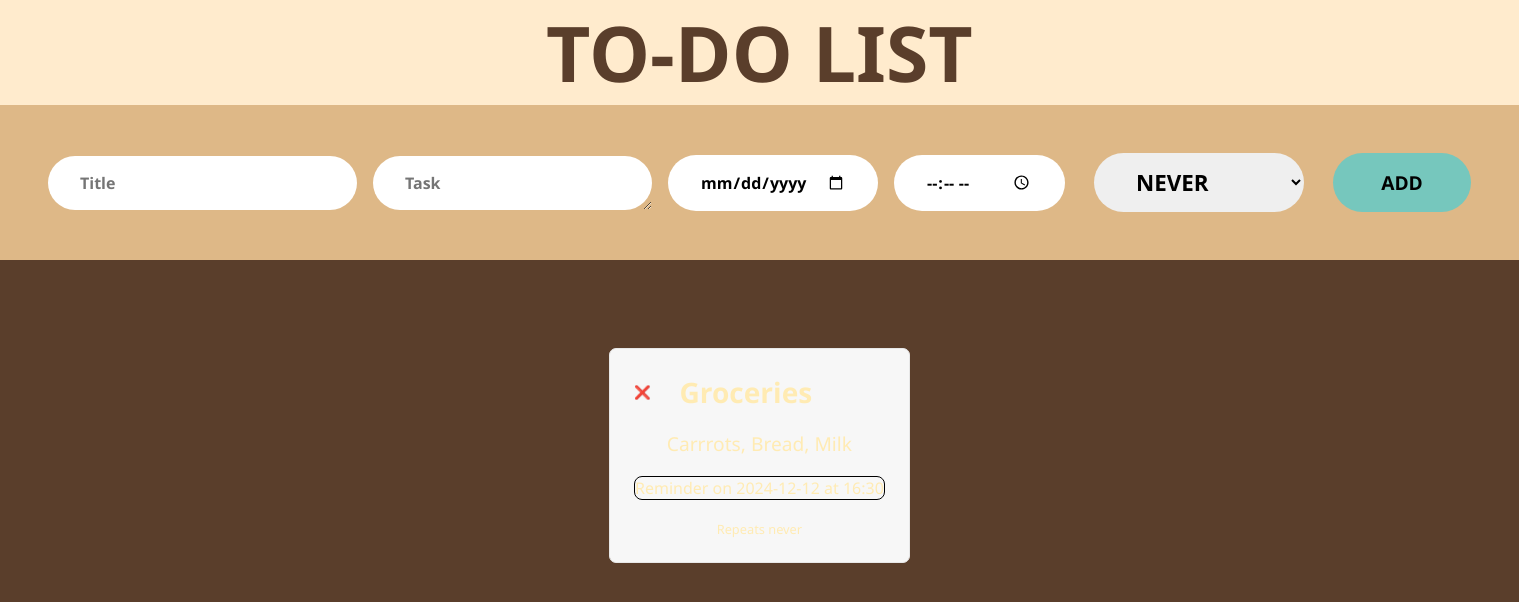
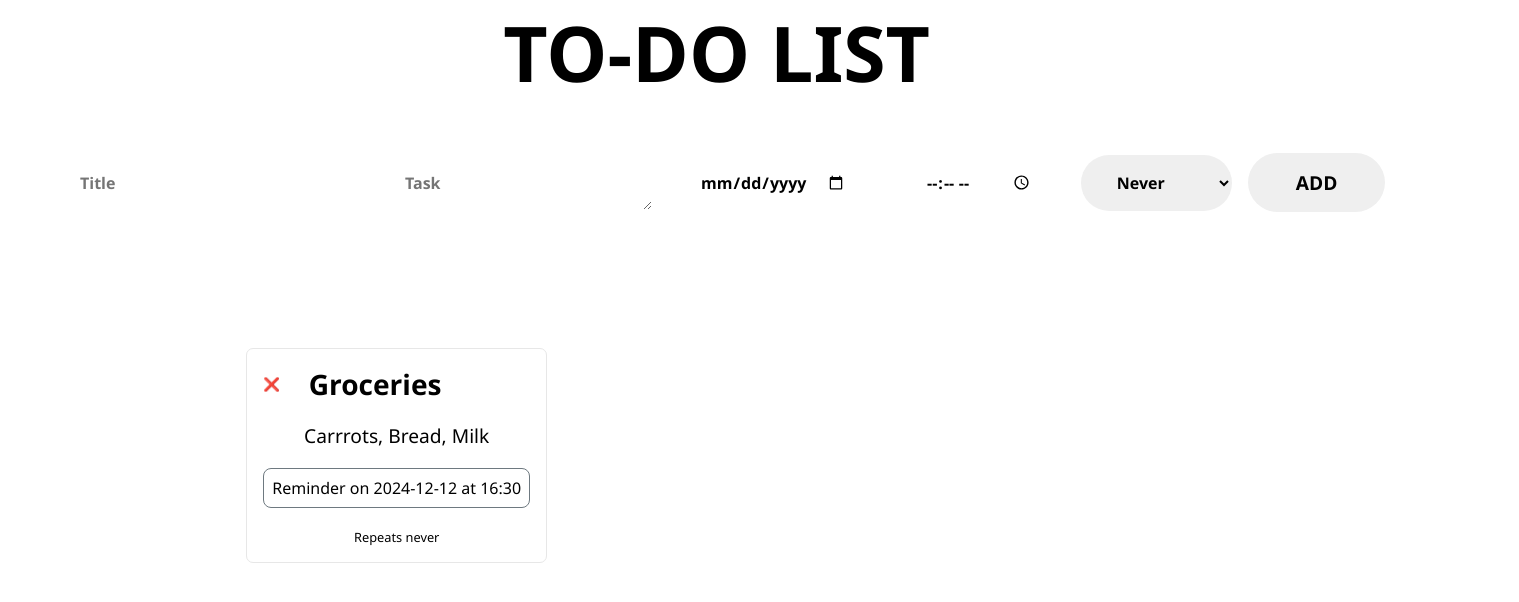
Before and after one commit to adithyay19/toDoApp, a React (Vite) app: page / in a window 1280 px wide. Shown: the top 602 px of the page, 1519 px wide, since content can reach past the window. Built offline with nearby package versions, Linux system fonts and the light colour scheme.

Commit message:
Functionalities corrected

```diff
--- a/index.html
+++ b/index.html
@@ -2,6 +2,7 @@
 <html lang="en">
   <head>
     <meta charset="UTF-8" />
+    <meta name="viewport" content="width=device-width, initial-scale=1.0">
     <link rel="icon" type="image/svg+xml" href="/vite.svg" />
     <meta name="viewport" content="width=device-width, initial-scale=1.0" />
     <title>To-Do App</title>
--- a/package.json
+++ b/package.json
@@ -10,6 +10,7 @@
     "preview": "vite preview"
   },
   "dependencies": {
+    "bootstrap": "^5.3.3",
     "react": "^18.3.1",
     "react-dom": "^18.3.1"
   },
--- a/src/App.tsx
+++ b/src/App.tsx
@@ -13,40 +13,36 @@ const initialList = [
 
 function Card(props: any) {
   const [remove, setRemove] = useState(false);
-  const currentDate = new Date();
-  const daysLeft = Math.abs(props.item.date.valueOf() - currentDate.valueOf());
 
   function removeTask() {
     setRemove(!remove);
-    console.log(daysLeft);
   }
 
   return (
     <li className={remove === true ? "card hidden" : "card"}>
-      <ul>
-        <li className="card-heading">
+
+        <div className="card-heading">
           <button onClick={removeTask}>❌</button>
           <h3>{props.item.title}</h3>
-        </li>
-        <li className="card-task">
+        </div>
+        <div className="card-task">
           <p>{props.item.task}</p>
-        </li>
-        <li>
+        </div>
+        <div>
           <p className="card-timing">
             Reminder on {props.item.date} at {props.item.time}
           </p>
-        </li>
-        <li className="card-footer">
+        </div>
+        <div className="card-footer">
           <p>Repeats {props.item.repeat}</p>
-        </li>
-      </ul>
+        </div>
+
     </li>
   );
 }
 
 function App() {
   const [lists, setLists] = useState(initialList);
-  // const [id, setId] = useState(1);
   const [title, setTitle] = useState("");
   const [task, setTask] = useState("");
   const [date, setDate] = useState("");
@@ -55,6 +51,9 @@ function App() {
 
   function handleSubmit(event: any) {
     event.preventDefault();
+    if (title === "" || task === "" || date === "" || time === "")
+      alert("Fill all the fields!");
+    else {
       console.log(title, task, date, time, repeat);
       setLists([
         ...lists,
@@ -67,6 +66,12 @@ function App() {
           repeat: repeat,
         },
       ]);
+      // setTitle("");
+      // setTask("");
+      // setDate("");
+      // setTime("");
+      // setRepeat("");
+    }
   }
 
   return (
@@ -74,7 +79,7 @@ function App() {
       <div className="header">
         <h1>To-Do List</h1>
       </div>
-      <div className="">
+
       <form onSubmit={handleSubmit} className="input-section">
         <input
           type="text"
@@ -91,6 +96,7 @@ function App() {
         />
         <input
           type="date"
+          defaultValue="Date"
           value={date}
           onChange={(e) => setDate(e.target.value)}
         />
@@ -106,9 +112,11 @@ function App() {
           <option value="monthly">Monthly</option>
           <option value="yearly">Yearly</option>
         </select>
-          <button className="add-button">Add</button>
+        <button className="add-button" type="submit">
+          Add
+        </button>
       </form>
-      </div>
+
       <div className="cards-grid">
         <ul>
           {lists.map((i) => (
--- a/src/index.css
+++ b/src/index.css
@@ -7,7 +7,7 @@
 body {
   font-size: 2.4rem;
   /* font-family:; */
-  color: #5a3e2b;
+
   font-family: 'Segoe UI', Tahoma, Geneva, Verdana, sans-serif;
   font-weight: 500;
   /* overflow: visible; */
@@ -25,13 +25,13 @@ body {
   text-transform: uppercase;
   text-align: center;
   text-decoration:  wavy;
-  background-color: blanchedalmond;
+  ;
 }
 
 .input-section {
   /* max-width: max-content; */
   padding: 3rem;
-  background-color: burlywood;
+
   display: flex;
   /* flex-direction: row; */
   align-items: center;
@@ -39,23 +39,17 @@ body {
   gap: 1rem;
 }
 
-input, select, textarea{
+input, select, textarea {
 
   font-family: inherit;
-  font-weight: 700;
+  font-weight: 600;
   font-size: 1rem;
   padding: 1rem 2rem;
   border: none;
   border-radius: 10rem;
 }
 
-select {
-  text-transform: uppercase;
-  padding: 0.8rem 2.4rem;
-  font-size: 1.4rem;
-  font-weight: 700;
-  margin: 0 0.8rem;
-}
+
 
 .add-button {
   border: none;
@@ -67,7 +61,7 @@ select {
   border-radius: 10rem;
   border: none;
   cursor: pointer;
-  background-color: #76c7bd;
+  /* background-color: #76c7bd; */
 
 }
 
@@ -76,8 +70,8 @@ select {
 }
 
 .cards-grid {
-  background-color: #5a3e2b;
-  color: #ffebb3;
+  /* background-color: #5a3e2b; */
+  /* color: #ffebb3; */
   padding: 4rem 0;
   display: flex;
   justify-content: space-between;
@@ -90,10 +84,10 @@ select {
   padding: 1.5rem;
   list-style: none;
   text-align: center;
-  /* width: 20
-  %; */
+  width: 20;
+
   display: grid;
-  grid-template-columns: repeat(auto-fit, minmax(250px, 1fr));
+  grid-template-columns: 1fr 1fr 1fr;
   gap: 1.2rem;
   justify-content: center;
   align-content: center;
@@ -101,17 +95,15 @@ select {
 
 .card {
   border: 1px solid #e7e7e7;
-  background-color: #f7f7f7;
+  /* background-color: #f7f7f7; */
   border-radius: 7px;
-  border-style: groove;
   cursor: pointer;
-  display: flex;
+  display: grid;
   align-items: center;
   justify-content: center;
-  text-align: center;
+  /* text-align: center; */
   gap: 1.2rem;
-  cursor: pointer;
-  /* aspect-ratio: 2 / 1; */
+  padding: 1rem;
 }
 
 .card:hover {
@@ -140,7 +132,8 @@ select {
 }
 
 .card-timing{
-  border: 0.5px solid black;
+  border: 0.5px solid #6e7980;
+  padding: 0.5rem;
   border-radius: 8px;
   font-size: 1rem;
 }
```
Also changed, not shown: 1 other file (tests, documents, lock files or other folders). Lines whose indentation alone changed are shown as unchanged.
